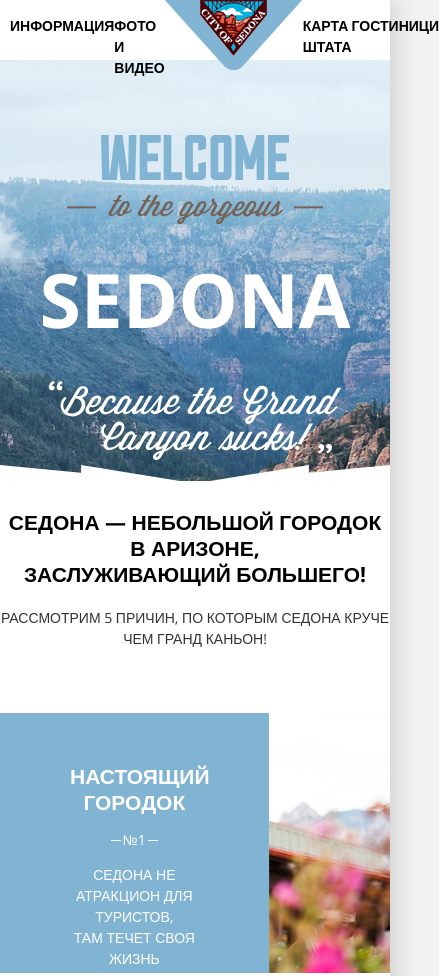
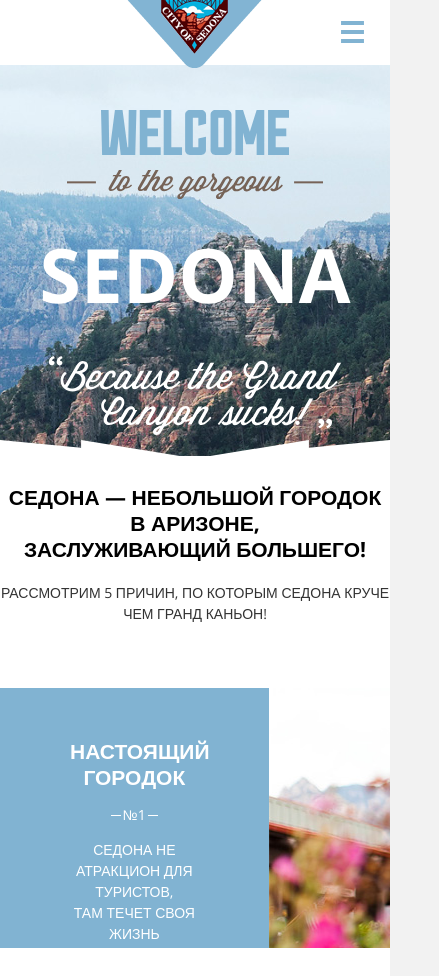
Before and after one commit to TimchenkoSergey/Sedona, a website: page index.html in a window 390 px wide. Shown: the top 976 px of the page, 439 px wide, since content can reach past the window. Drawn offline with nearby package versions, Linux system fonts and the light colour scheme; files whose address does not match are found by name.

Commit message:
Added menu for mobile.

```diff
--- a/index.html
+++ b/index.html
@@ -22,11 +22,16 @@
 				<ul class="navigation__list">
 					<li class="navigation__item">
 						<a class="navigation__link navigation__link--text" href="#">Информация</a>
+						<button class="navigation__cross" id="cross">
+							<svg class="navigation__svg-cross" xmlns="http://www.w3.org/2000/svg" width="22" height="22" viewBox="0 0 22.2 22.2">
+								<polygon class="navigation__path" points="22.2 2.8 19.4 0 11.1 8.3 2.8 0 0 2.8 8.3 11.1 0 19.4 2.8 22.2 11.1 13.9 19.4 22.2 22.2 19.4 13.9 11.1 "/>
+							</svg>
+						</button>
 					</li>
 					<li class="navigation__item">
 						<a class="navigation__link navigation__link--text" href="#">Фото и видео</a>
 						</li>
-					<li class="navigation__item navigation__item--negative-margin">
+					<li class="navigation__logo">
 						<div class="logo">
 							<a class="logo__link" href="#">
 								<img class="logo__image" src="img/logo@1x.png" width="138" srcset="img/logo@2x.png 2x, img/logo@3x.png 3x" alt="Sedona logotype">
@@ -40,6 +45,13 @@
 						<a class="navigation__link navigation__link--text" href="#">Гостиници</a>
 					</li>
 				</ul>
+				<button class="navigation__button" id="menu">
+					<svg class="navigation__menu" xmlns="http://www.w3.org/2000/svg" width="23" height="22" viewBox="0 0 22.9 22">
+						<rect class="navigation__path" width="22.9" height="4"/>
+						<rect class="navigation__path" y="9" width="22.9" height="4"/>
+						<rect class="navigation__path" y="18" width="22.9" height="4"/>
+					</svg>
+				</button>
 			</nav>
 			<div class="header__text header__text--center">
 				<div class="header__welcome">
--- a/js/main.js
+++ b/js/main.js
@@ -43,3 +43,23 @@
 		plus(e, counter2);
 	};
 }());
+(function() {
+	var doc        = document,
+		menuBtn    = doc.getElementById("menu"),
+		crossBtn   = doc.getElementById("cross"),
+		list       = doc.getElementsByClassName("navigation__list")[0];
+
+	menuBtn.onclick = function(e) {
+		e.preventDefault();
+
+		menuBtn.style.display = "none";
+		list.style.top = "0";
+	};
+
+	crossBtn.onclick = function(e) {
+		e.preventDefault();
+
+		menuBtn.style.display = "block";
+		list.style.top = "-130px";
+	};
+}());
--- a/scss/blocks/header/_header.scss
+++ b/scss/blocks/header/_header.scss
@@ -1,6 +1,7 @@
 .header {
 	background-image: url("D:/Portfolio/firstFlex/img/photo-background@1x.jpg");
 	background-size: 1200px 700px;
+	background-position: top;
 
 	@media 	only screen and (-webkit-min-device-pixel-ratio: 1.5),
 	only screen and (min--moz-device-pixel-ratio: 1.5),
@@ -24,7 +25,7 @@
 	}
 
 	&__welcome {
-		margin-top: 75px;
+		margin-top: 45px;
 	}
 
 	&__svg-wrap {
--- a/scss/blocks/navigation/_navigation.scss
+++ b/scss/blocks/navigation/_navigation.scss
@@ -1,15 +1,16 @@
 .navigation {
-	height: 60px;
+	min-height: 65px;
 	margin: auto;
 	padding-left: 75px;
 	padding-right: 75px;
+	position: relative;
 
 	background-color: #fff;
 
 	@media 	only screen and (max-width: 1000px) {
 		& {
-			padding-left: 10px;
-			padding-right: 10px;
+			padding-left: 0;
+			padding-right: 0;
 		}
 	}
 
@@ -25,14 +26,55 @@
 		justify-content: space-around;
 
 		list-style: none;
+
+		@media only screen and (max-width: 730px) {
+			& {
+				padding: 0;
+				position: absolute;
+				top: -130px;
+
+				flex-flow: column wrap;
+				justify-content: space-around;
+
+				text-align: center;
+
+				transition: 0.3s;
+			}
+		}
 	}
 
 	&__item {
-		display: block;
+		@media only screen and (max-width: 730px) {
+			& {
+				display: block;
+				padding-top: 5px;
+				padding-bottom: 5px;
 
-		&--negative-margin {
-			//for logo sticking to the ceiling
-			margin-top: -15px;
+				border-bottom: 1px solid #AAAAAC;
+
+				background-color: $blue;
+			}
+		}
+
+		&:hover {
+			@media only screen and (max-width: 730px) {
+				& {
+					background-color: $blue-hover;
+				}
+			}
+		}
+	}
+
+	&__logo {
+		max-height: 45px;
+		//for logo sticking to the ceiling
+		margin-top: -15px;
+
+		@media only screen and (max-width: 730px) {
+			& {
+				margin-top: 0;
+				order: 2;
+			}
 		}
 	}
 
@@ -43,10 +85,70 @@
 
 			font-weight: 700;
 			text-decoration: none;
+
+			@media only screen and (max-width: 730px) {
+				& {
+					display: block;
+
+					color: #fff;
+				}
+			}
 		}
 	}
 
 	&__link:hover {
 		color: #81b3d2;
+
+		@media only screen and (max-width: 730px) {
+			& {
+				color: #fff;
+			}
+		}
+	}
+
+	&__cross {
+		display: none;
+		position: absolute;
+		top: 2px;
+		right: 20px;
+
+		border: none;
+
+		background-color: transparent;
+
+		cursor: pointer;
+
+		@media only screen and (max-width: 730px) {
+			& {
+				display: block;
+			}
+		}
+	}
+
+	&__svg-cross {
+		fill: #fff;
+	}
+
+	&__button {
+		display: none;
+		position: absolute;
+		top: 20px;
+		right: 20px;
+
+		border: none;
+
+		background-color: #fff;
+
+		cursor: pointer;
+
+		@media only screen and (max-width: 730px) {
+			& {
+				display: block;
+			}
+		}
+	}
+
+	&__menu {
+		fill: $blue;
 	}
 }
```
Also changed, not shown: css/main.min.css, img/icon-cross.svg (deleted), img/icon-menu.svg (deleted).
